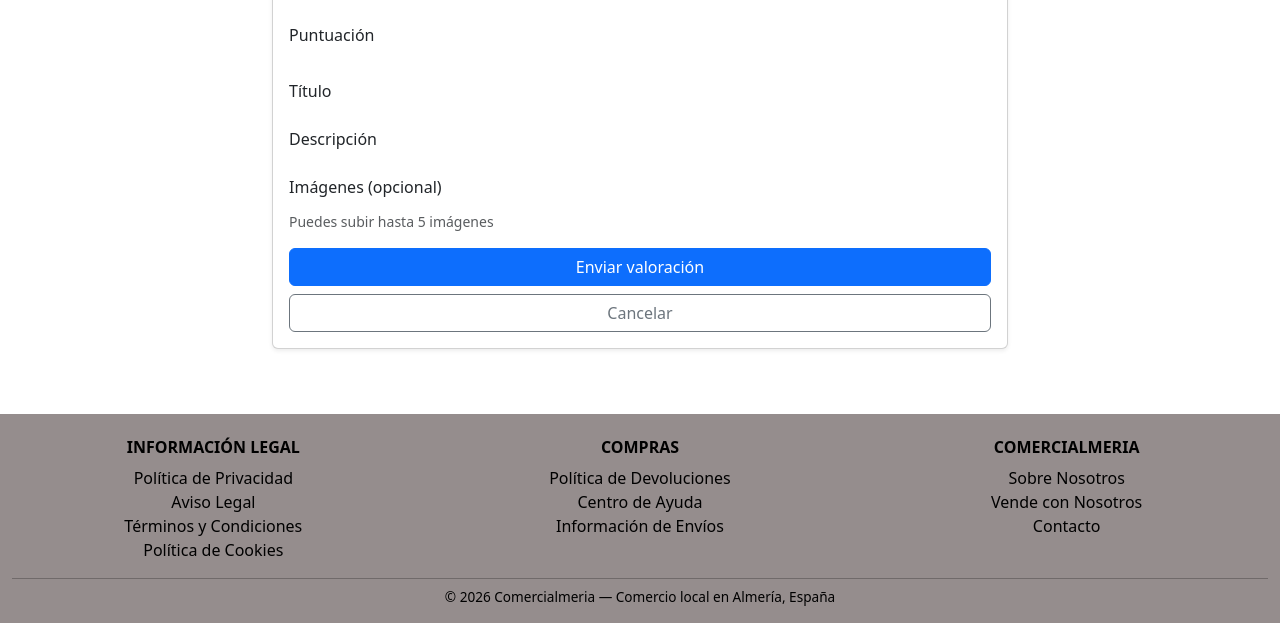
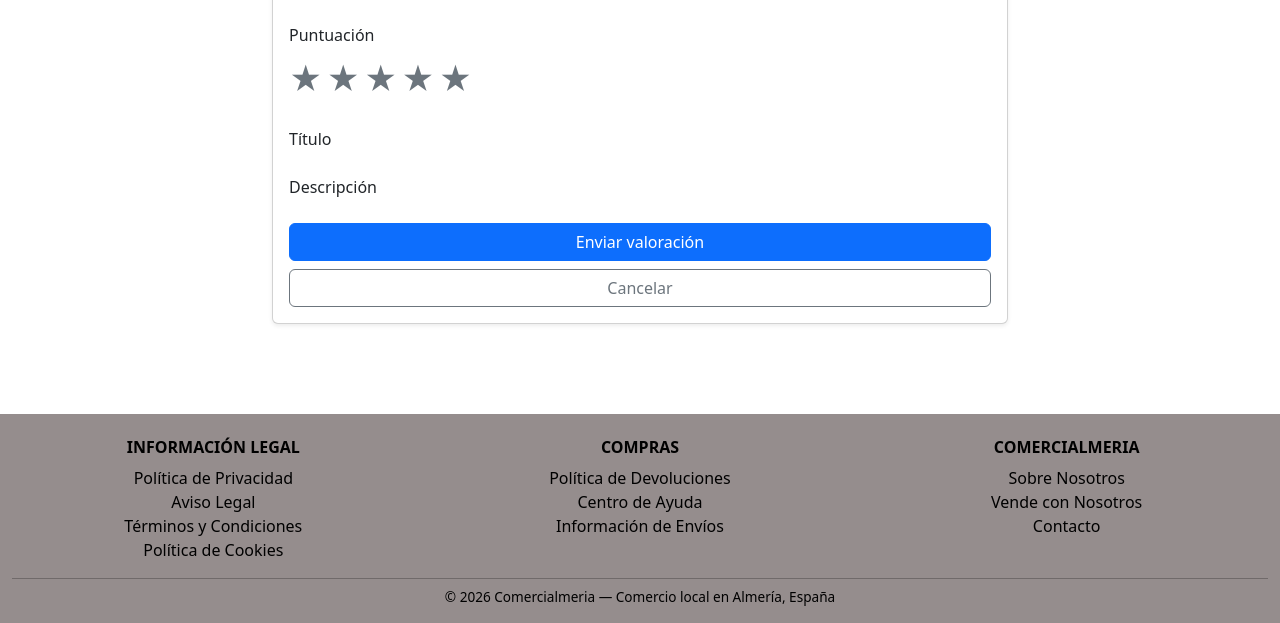
Before and after one commit to dsaub/tfg-2daw, a Django app: template tienda/templates/tienda/add_review.html in a window 1280 px wide. Shown: the part 177-800 px from the top of the page. Run offline with Django 5.2, Linux system fonts and the light colour scheme; the template is opened without the code that fills it, so the values that code supplies are empty; some libraries are stand-ins or nearby versions.

Commit message:
fix: usar estrellas Unicode en lugar de Bootstrap Icons

```diff
--- a/tienda/templates/tienda/add_review.html
+++ b/tienda/templates/tienda/add_review.html
@@ -23,9 +23,9 @@
 
                         <div class="mb-4">
                             <label class="form-label">Puntuación</label>
-                            <div class="star-rating d-flex gap-2" id="star-rating">
+                            <div class="star-rating d-flex gap-1" id="star-rating">
                                 {% for i in "12345" %}
-                                <i class="bi bi-star fs-2 {% if form.initial.rating|default:0 >= i|add:0 %}text-warning{% else %}text-secondary{% endif %}" data-value="{{ i }}" style="cursor: pointer;"></i>
+                                <span class="star fs-2 {% if form.initial.rating|default:0 >= i|add:0 %}text-warning text-dark{% else %}text-secondary{% endif %}" data-value="{{ i }}" style="cursor: pointer; font-size: 2rem;">★</span>
                                 {% endfor %}
                             </div>
                             <input type="hidden" name="rating" id="rating-input" value="{{ form.initial.rating|default:1 }}">
@@ -50,12 +50,6 @@
                             {% endif %}
                         </div>
 
-                        <div class="mb-3">
-                            <label for="images" class="form-label">Imágenes (opcional)</label>
-                            {{ form.images }}
-                            <div class="form-text">Puedes subir hasta 5 imágenes</div>
-                        </div>
-
                         <div class="d-grid gap-2">
                             <button type="submit" class="btn btn-primary">
                                 {% if existing_review %}Actualizar{% else %}Enviar{% endif %} valoración
@@ -71,7 +65,7 @@
 
 <script>
 document.addEventListener('DOMContentLoaded', function() {
-    const stars = document.querySelectorAll('#star-rating i');
+    const stars = document.querySelectorAll('#star-rating .star');
     const ratingInput = document.getElementById('rating-input');
 
     function updateStars(value) {
@@ -104,7 +98,7 @@ document.addEventListener('DOMContentLoaded', function() {
         });
 
         star.addEventListener('mouseleave', function() {
-            updateStars(parseInt(ratingInput.value));
+            updateStars(parseInt(ratingInput.value) || 1);
         });
     });
 });
```
